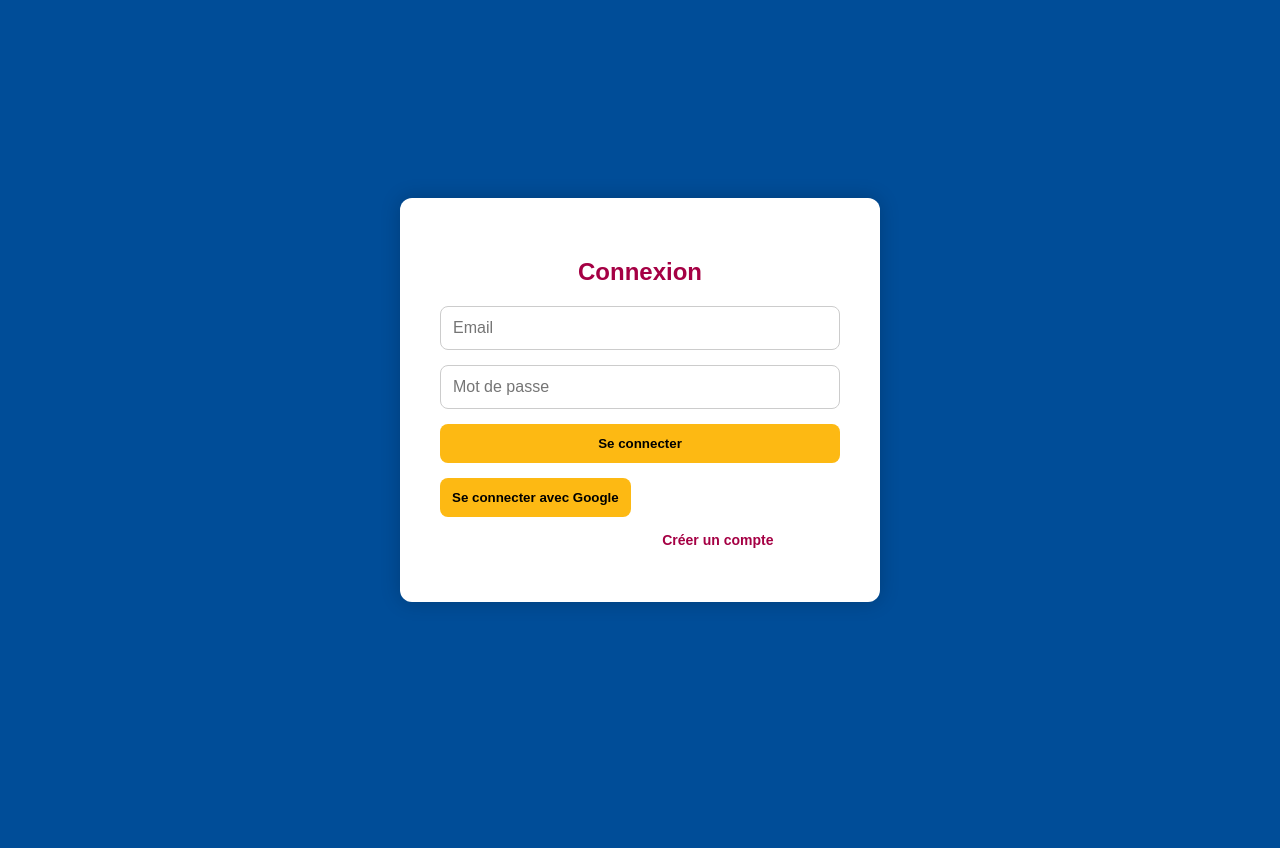
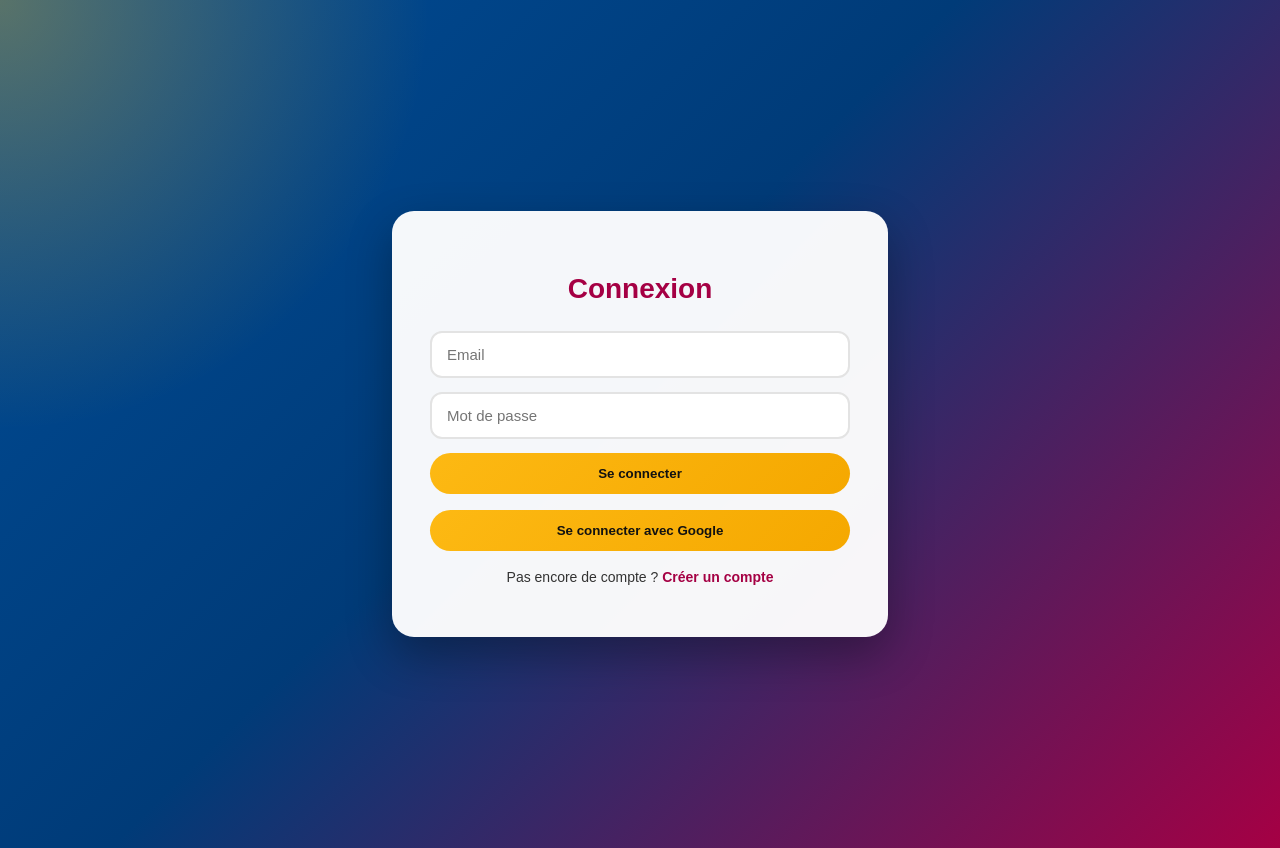
Before and after one commit to chablucas/front-barcapp, a React (Create React App) app: page /login in a window 1280 px wide. Before the commit the page ends 800 px from the top, so only its background shows below. Built offline with nearby package versions, Linux system fonts and the light colour scheme.

Commit message:
css login

```diff
--- a/src/pages/Login.css
+++ b/src/pages/Login.css
@@ -1,107 +1,122 @@
 .login-container {
-  background-color: #004D98; /* Bleu Barça */
-  height: 100vh;
+  min-height: 100vh;
   display: flex;
   justify-content: center;
   align-items: center;
+  padding: 24px;
+  background:
+    radial-gradient(circle at top left, rgba(253, 185, 19, 0.35), transparent 28%),
+    linear-gradient(135deg, #004D98 0%, #003b78 45%, #A50044 100%);
 }
 
 .login-box {
-  background-color: white;
-  padding: 40px;
-  border-radius: 12px;
-  box-shadow: 0 0 20px rgba(0,0,0,0.2);
-  max-width: 400px;
   width: 100%;
+  max-width: 420px;
+  padding: 38px;
+  border-radius: 22px;
+  background: rgba(255, 255, 255, 0.96);
+  box-shadow: 0 18px 45px rgba(0, 0, 0, 0.32);
   text-align: center;
+  animation: loginFade 0.35s ease;
 }
 
 .login-box h2 {
-  color: #A50044; /* Grana */
-  margin-bottom: 20px;
+  color: #A50044;
+  margin-bottom: 26px;
+  font-size: 28px;
+  font-weight: 900;
 }
 
 .login-box form {
   display: flex;
   flex-direction: column;
-  gap: 15px;
+  gap: 14px;
 }
 
 .login-box input {
-  padding: 12px;
-  border-radius: 8px;
-  border: 1px solid #ccc;
-  font-size: 16px;
+  padding: 13px 15px;
+  border-radius: 12px;
+  border: 2px solid #e3e3e3;
+  font-size: 15px;
+  outline: none;
+  transition: border 0.2s ease, box-shadow 0.2s ease;
+}
+
+.login-box input:focus {
+  border-color: #FDB913;
+  box-shadow: 0 0 0 4px rgba(253, 185, 19, 0.25);
 }
 
 .login-box button {
-  background-color: #FDB913; /* Jaune Barça */
-  color: black;
+  background: linear-gradient(135deg, #FDB913, #f5a800);
+  color: #111;
   border: none;
-  padding: 12px;
-  border-radius: 8px;
-  font-weight: bold;
+  padding: 13px;
+  border-radius: 999px;
+  font-weight: 900;
   cursor: pointer;
-  transition: background 0.3s;
+  transition: transform 0.2s ease, box-shadow 0.2s ease;
 }
 
 .login-box button:hover {
-  background-color: #e2a800;
+  transform: translateY(-2px);
+  box-shadow: 0 8px 18px rgba(253, 185, 19, 0.35);
 }
 
 .register-link {
-  margin-top: 15px;
+  margin-top: 18px;
   font-size: 14px;
+  color: #333;
 }
 
 .register-link a {
   color: #A50044;
   text-decoration: none;
-  font-weight: bold;
+  font-weight: 900;
+}
+
+.register-link a:hover {
+  text-decoration: underline;
 }
 
 .google-button {
-  margin-top: 15px;
-  padding: 10px 16px;
-  background-color: white;
-  color: #444;
-  border: 1px solid #ccc;
-  font-weight: bold;
-  border-radius: 8px;
+  margin-top: 16px;
+  width: 100%;
+  padding: 12px 16px;
+  background: #fff;
+  color: #333;
+  border: 2px solid #e5e5e5;
+  font-weight: 800;
+  border-radius: 999px;
   cursor: pointer;
   display: flex;
   align-items: center;
   justify-content: center;
   gap: 10px;
-  transition: background-color 0.2s;
 }
 
 .google-button:hover {
-  background-color: #f2f2f2;
+  background-color: #f5f5f5;
+}
+
+@keyframes loginFade {
+  from {
+    opacity: 0;
+    transform: translateY(12px);
+  }
+
+  to {
+    opacity: 1;
+    transform: translateY(0);
+  }
 }
 
 @media (max-width: 600px) {
   .login-box {
-    padding: 25px;
-    margin: 20px;
+    padding: 28px 22px;
   }
 
   .login-box h2 {
-    font-size: 22px;
-  }
-
-  .login-box input {
-    padding: 10px;
-    font-size: 15px;
-  }
-
-  .login-box button,
-  .google-button {
-    font-size: 15px;
-    padding: 10px;
-  }
-
-  .register-link {
-    font-size: 13px;
+    font-size: 24px;
   }
 }
```
